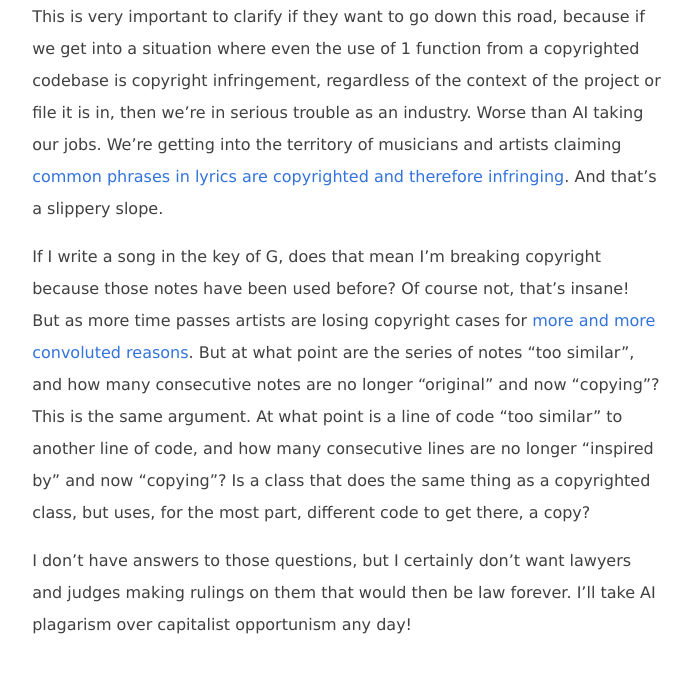
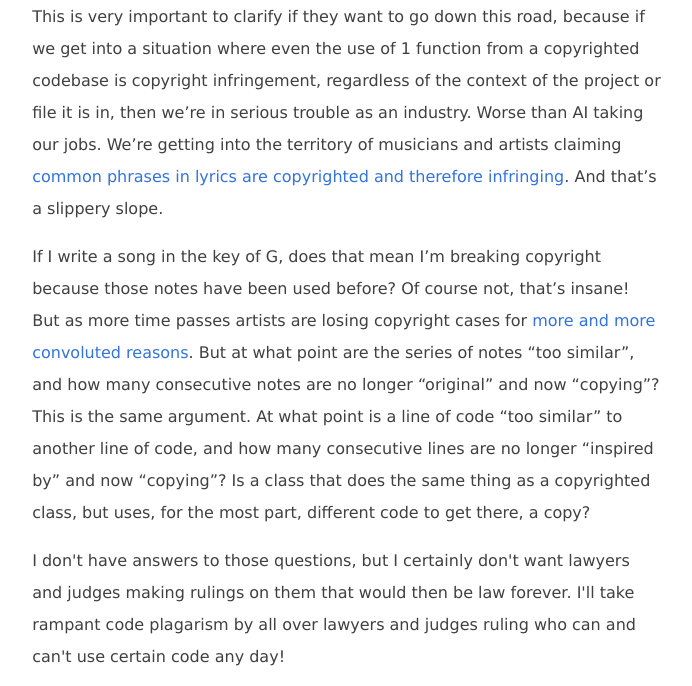
Before and after one commit to lukewatts/luke-watts.build, a plain HTML site: page blog/my-views-on-the-anti-github-copilot-movement/index.html in a window 1280 px wide. Shown: the part 3816-4502 px from the top of the page, without its empty margins (293-985 px from the left). Drawn offline with Linux system fonts and the light colour scheme.

Commit message:
Improving closing line of latest blog post

```diff
--- a/blog/my-views-on-the-anti-github-copilot-movement/index.html
+++ b/blog/my-views-on-the-anti-github-copilot-movement/index.html
@@ -92,7 +92,7 @@
 <p>So what about the cases where Copilot, for whatever reason, does generate code that is the same as a piece of code in a copyrighted project? Well, then we have to ask, how much code duplication can be called copyright infringement? A line? A function? A class, One file?</p>
 <p>This is very important to clarify if they want to go down this road, because if we get into a situation where even the use of 1 function from a copyrighted codebase is copyright infringement, regardless of the context of the project or file it is in, then we’re in serious trouble as an industry. Worse than AI taking our jobs. We’re getting into the territory of musicians and artists claiming <a target="__blank" href="https://www.bbc.com/news/entertainment-arts-59606655">common phrases in lyrics are copyrighted and therefore infringing</a>. And that’s a slippery slope.</p>
 <p>If I write a song in the key of G, does that mean I’m breaking copyright because those notes have been used before? Of course not, that’s insane! But as more time passes artists are losing copyright cases for <a target="__blank" href="https://youtu.be/sfXn_ecH5Rw?t=527">more and more convoluted reasons</a>. But at what point are the series of notes “too similar”, and how many consecutive notes are no longer “original” and now “copying”? This is the same argument. At what point is a line of code “too similar” to another line of code, and how many consecutive lines are no longer “inspired by” and now “copying”? Is a class that does the same thing as a copyrighted class, but uses, for the most part, different code to get there, a copy?</p>
-<p>I don’t have answers to those questions, but I certainly don’t want lawyers and judges making rulings on them that would then be law forever. I’ll take AI plagarism over capitalist opportunism any day!</p>
+<p>I don't have answers to those questions, but I certainly don't want lawyers and judges making rulings on them that would then be law forever. I'll take rampant code plagarism by all over lawyers and judges ruling who can and can't use certain code any day!</p>
 			</article>
 		</main>
 		<footer class="astro-UPRRZDI3">
```
